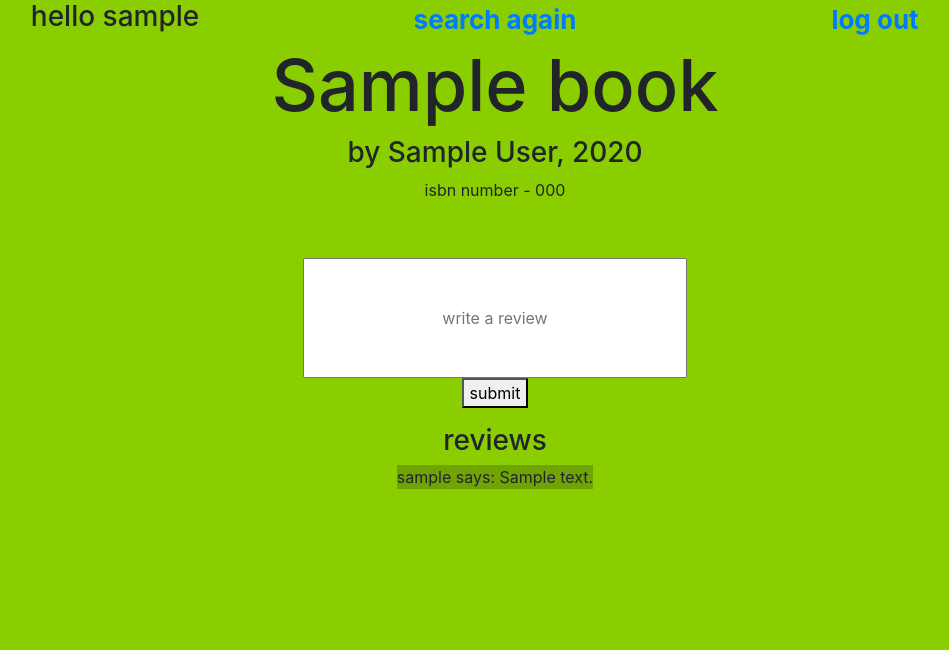
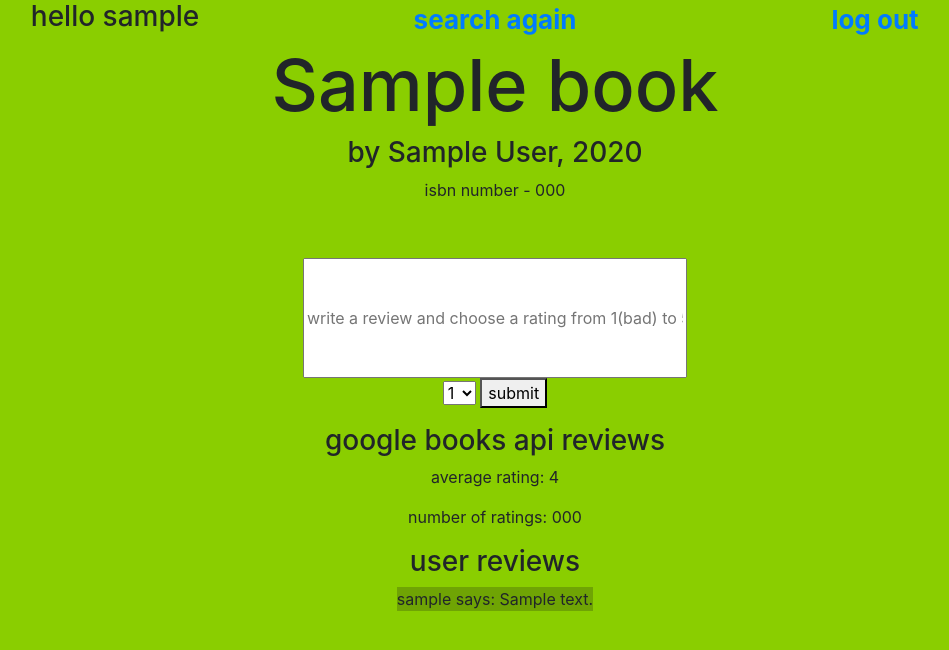
Before and after one commit to SWAGMODE-ACTIVATE/551_LAB2, a Flask app: template templates/bookpage.html in a window 1280 px wide. Shown: the top 650 px of the page, without its empty margins (145-1094 px from the left). Run offline with Flask 3, Linux system fonts and the light colour scheme; the template is opened without the code that fills it: most values are stand-ins (such as "Sample title", 1, 10 or a date in 2020).

Commit message:
added google api for book ratings, starting to edit the revew system

```diff
--- a/application.py
+++ b/application.py
@@ -3,7 +3,7 @@ from flask import Flask, session, render_template, request
 from flask_session import Session
 from sqlalchemy import create_engine, text
 from sqlalchemy.orm import scoped_session, sessionmaker
-
+import requests
 
 app = Flask(__name__)
 
@@ -95,14 +95,21 @@ def search():
 
 @app.route("/book/<int:book_id>", methods=["POST","GET"])
 def bookpage(book_id):
+    #initialize book and get google api reviews
+    book = db.execute(text("SELECT * FROM books WHERE id = :id"), {"id":book_id}).fetchone()
+    isbn = book.isbn
+    res = requests.get("https://www.googleapis.com/books/v1/volumes", params={"q": f"isbn:{isbn}"})
+    json = (res.json())
+    average_rating = json.get("items", [{}])[0].get("volumeInfo", {}).get("averageRating", "no ratings found on google api.")
+    number_ratings = json.get("items", [{}])[0].get("volumeInfo", {}).get("ratingsCount", "no ratings found on google api.")
+
     if request.method == "GET":
-        book = db.execute(text("SELECT * FROM books WHERE id = :id"), {"id":book_id}).fetchone()
         reviews = db.execute(text("SELECT * FROM reviews WHERE book_id = :id"), {"id":book_id}).fetchall()
-        return render_template("bookpage.html", book=book, username=session["username"], reviews=reviews)
+        return render_template("bookpage.html", book=book, username=session["username"], reviews=reviews, average_rating=average_rating, number_ratings=number_ratings)
     if request.method == "POST":
         review = request.form.get("review")
         username = session["username"]
-        book = db.execute(text("SELECT * FROM books WHERE id = :id"), {"id":book_id}).fetchone()
+
         #test if review by this user already exists, mostly same as testing for usernames when regitsering
         existing_review= db.execute(text("SELECT * FROM reviews WHERE book_id =:book_id AND username = :username"), {"book_id":book_id, "username":username}).fetchone()
         if existing_review:
@@ -111,8 +118,9 @@ def bookpage(book_id):
             db.execute(text("INSERT INTO reviews (book_id, username, review) VALUES (:book_id, :username, :review)"), {"book_id":book_id, "username":username, "review":review})
             db.commit()
             message = "review added."
+
         reviews = db.execute(text("SELECT * FROM reviews WHERE book_id = :id"), {"id":book_id}).fetchall()
-        return render_template("bookpage.html", book=book, username=session["username"], reviews=reviews, message=message)
+        return render_template("bookpage.html", book=book, username=session["username"], reviews=reviews, message=message, average_rating=average_rating, number_ratings=number_ratings)
 
 if __name__ == "__main__":
     app.run(debug=True)
--- a/import.py
+++ b/import.py
@@ -43,8 +43,8 @@ CREATE TABLE IF NOT EXISTS reviews (
     id SERIAL PRIMARY KEY,
     book_id INTEGER REFERENCES books(id) ON DELETE CASCADE,
     username TEXT NOT NULL,
-    review TEXT NOT NULL
-
+    review TEXT NOT NULL,
+    rating INTEGER NOT NULL
 );
 """)
 
--- a/static/styles/pagestyle.css
+++ b/static/styles/pagestyle.css
@@ -41,4 +41,8 @@ body {
 		display: inline-block;
 		background-color: #6fa404;
 	}
+
+	.warning {
+		color: red;
+	}
 }
--- a/templates/bookpage.html
+++ b/templates/bookpage.html
@@ -27,11 +27,21 @@
         <p>isbn number - {{book.isbn}}</p>
         <p>&nbsp;</p>
         <form id="reviewbox" action = "{{ url_for('bookpage', book_id=book.id) }}" method="POST">
-          <input type="text" name="review" autocomplete="off" placeholder="write a review">
+          <input type="text" name="review" autocomplete="off" placeholder="write a review and choose a rating from 1(bad) to 5(good)">
+          <select name="ratingnum">
+            <option value="1">1</option>
+            <option value="2">2</option>
+            <option value="3">3</option>
+            <option value="4">4</option>
+            <option value="5">5</option>
+          </select>
           <button>submit</button>
         </form>
-        <p>{{message}}</p>
-        <h3>reviews</h3>
+        <p class="warning">{{message}}</p>
+        <h3>google books api reviews</h3>
+        <p>average rating: {{average_rating}}</p>
+        <p>number of ratings: {{number_ratings}}</p>
+        <h3>user reviews</h3>
         <ul>
           {% for review in reviews %}
             <li>
```
Also changed, not shown: 2 other files.
